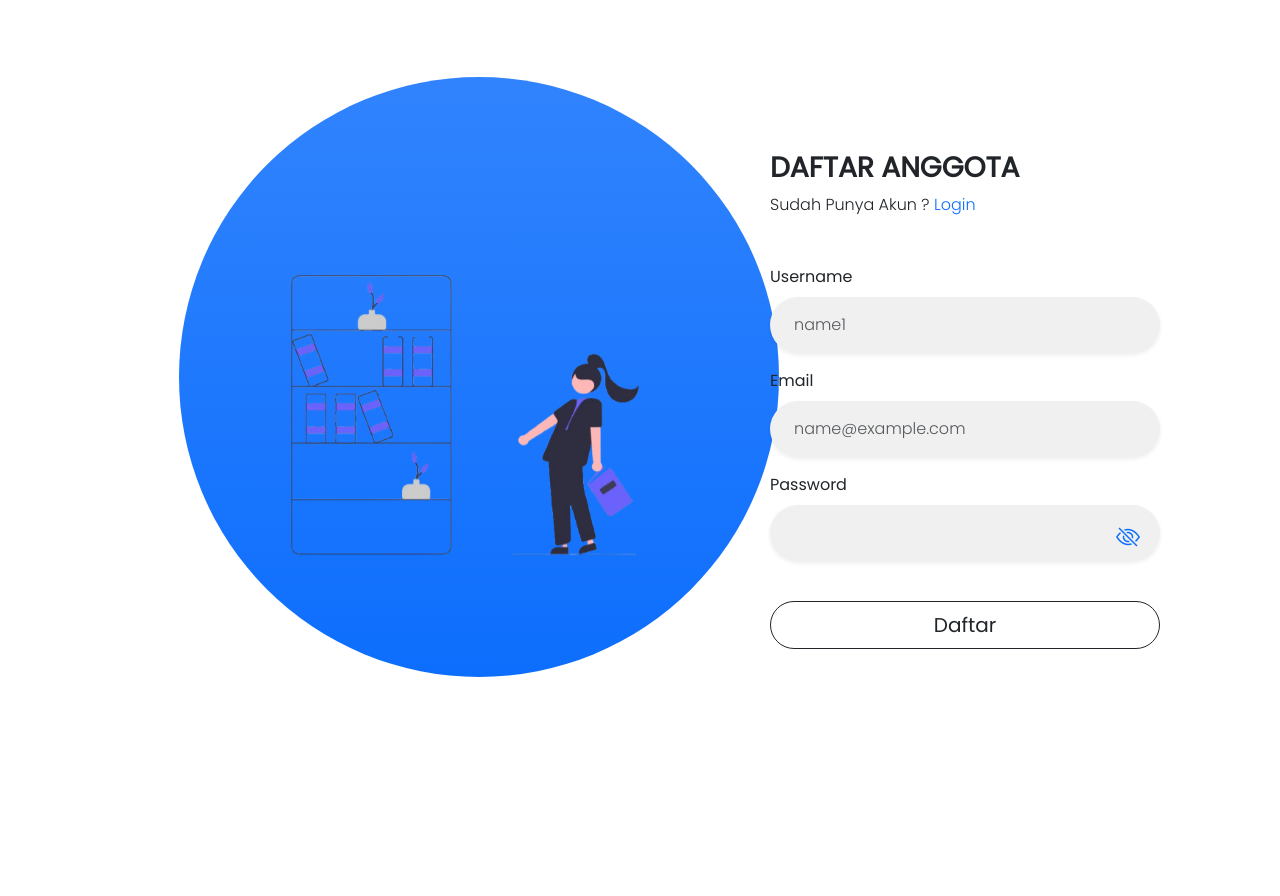
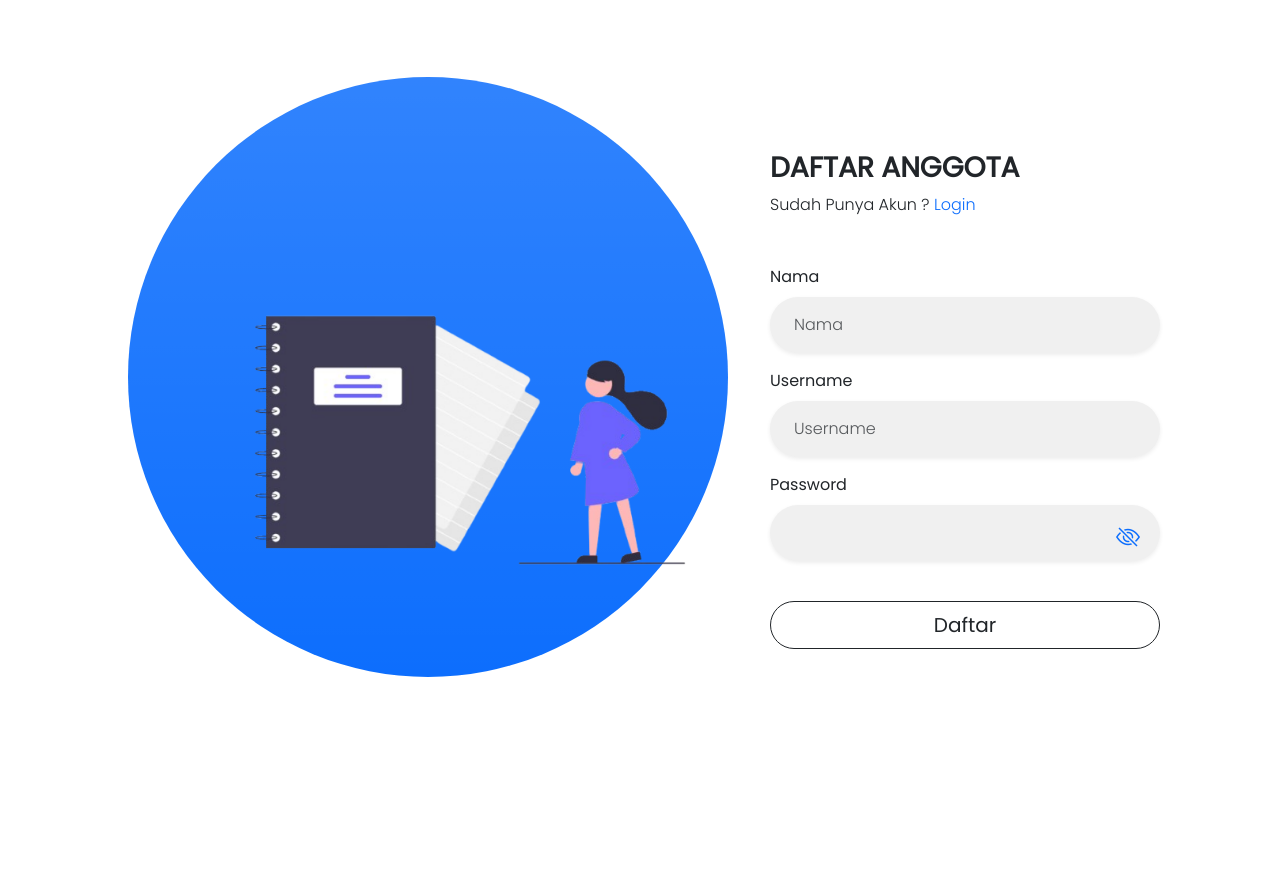
Before and after one commit to rifkyhilman/E-Library, a PHP site: page /pages/auth/register.php in a window 1280 px wide. Run offline with PHP 8.4, Linux system fonts and the light colour scheme; tables that the repository leaves empty or names only in its code hold one stand-in row (values such as "Sample post"); some libraries are stand-ins or nearby versions.

Commit message:
:hammer: Add function register
add function register

```diff
--- a/css/auth.css
+++ b/css/auth.css
@@ -39,7 +39,7 @@ body {
         margin-top: 5%;
     }
     .ball.register {
-        margin-left: 14%;
+        margin-left: 10%;
         margin-top: 6%;
     }
     .bounce {
@@ -115,6 +115,14 @@ body {
     text-decoration: none;
 }
 
-.bounce {
-    height: 330px;
+.bounce{
+    height: 300px;
 }
+
+.img-signup {
+    margin: 50px 0 0 -50px;
+}
+
+.img-sigin {
+    margin: 50px 0 0 -50px
+}
--- a/index.php
+++ b/index.php
@@ -217,9 +217,9 @@
                             }
                         } else {
                             // Auto Halaman Home Pengguna
-                            if ($data_level == "Administrator") {
+                            if ($data_level == "Admin") {
                                 include "pages/admin/dashboard.php";
-                            } elseif ($data_level == "Petugas") {
+                            } elseif ($data_level == "Anggota") {
                                 include "home/petugas.php";
                             }
                         }
--- a/pages/auth/login.php
+++ b/pages/auth/login.php
@@ -53,7 +53,7 @@
             <div class="d-none d-lg-block col-lg-6 col-xl-6 p-5">
                 <div class="row vh-100 p-5">
                     <div class="col align-self-center p-5 text-center">
-                        <img src="../../images/login.png" class="bounce" alt="logo sekolah">
+                        <img src="../../images/login.png" class="bounce img-sigin" alt="logo sekolah">
                     </div>
                 </div>
             </div>
--- a/pages/auth/register.php
+++ b/pages/auth/register.php
@@ -48,7 +48,7 @@
             <div class="d-none d-lg-block col-lg-6 col-xl-6 p-5">
                 <div class="row vh-100 p-5">
                     <div class="col align-self-center p-5 text-center">
-                        <img src="../../images/daftar.png" class="bounce" alt="">
+                        <img src="../../images/register.png" class="bounce img-signup" alt="">
                     </div>
                 </div>
             </div>
@@ -60,22 +60,22 @@
                         <!-- form register section -->
                         <form action="#" method="post" class="mt-5">
                             <div class="mb-3">
-                                <label for="username" class="form-label">Username</label>
-                                <input type="text" class="form-control text-indent shadow-sm bg-grey-light border-0 rounded-pill fw-lighter fs-7 p-3" placeholder="name1">
+                                <label for="nama" class="form-label">Nama</label>
+                                <input type="text" name="nama" class="form-control text-indent shadow-sm bg-grey-light border-0 rounded-pill fw-lighter fs-7 p-3" placeholder="Nama" Required>
                             </div>
                             <div class="mb-3">
-                                <label for="username" class="form-label">Email</label>
-                                <input type="email" class="form-control text-indent shadow-sm bg-grey-light border-0 rounded-pill fw-lighter fs-7 p-3" placeholder="name@example.com">
+                                <label for="username" class="form-label">Username</label>
+                                <input type="text" name="username" class="form-control text-indent shadow-sm bg-grey-light border-0 rounded-pill fw-lighter fs-7 p-3" placeholder="Username" Required>
                             </div>
                             <div class="mb-3">
-                                <label for="username" class="form-label">Password</label>
+                                <label for="password" class="form-label">Password</label>
                                 <div class="d-flex position-relative">
-                                    <input type="password" class="form-control text-indent auth__password shadow-sm bg-grey-light border-0 rounded-pill fw-lighter fs-7 p-3">
+                                    <input type="password" name="password" class="form-control text-indent auth__password shadow-sm bg-grey-light border-0 rounded-pill fw-lighter fs-7 p-3">
                                     <span class="password__icon text-primary fs-4 fw-bold bi bi-eye-slash"></span>
                                 </div>
                             </div>
                             <div class="col text-center">
-                                <button type="submit" class="btn btn-outline-dark btn-lg rounded-pill mt-4 w-100">Daftar</button>
+                                <button type="submit" name="btnRegister" class="btn btn-outline-dark btn-lg rounded-pill mt-4 w-100">Daftar</button>
                             </div>
                         </form>
                     </div>
@@ -94,45 +94,50 @@
 </html>
 
  <?php
-	include "../../db/conn.php";
+
+    if (isset ($_POST['btnRegister'])){
+
+        $sql_simpan = "INSERT INTO tb_anggota (id_anggota,nama,jekel,kelas,no_hp)
+            VALUES (
+                '".$format."',
+                '".$_POST['nama']."',
+                '".null."',
+                '".null."',
+                '".null."' )";
+
+        $sql_simpan2 = "INSERT INTO tb_pengguna (nama_pengguna, username, password, level)
+            VALUES (
+                '".$_POST['nama']."',
+                '".$_POST['username']."',
+                '".md5($_POST['password'])."',
+                '"."Anggota"."')";
 
 
-	if (isset($_POST['btnLogin'])) {
-		$username=mysqli_real_escape_string($koneksi,$_POST['username']);
-		$password=mysqli_real_escape_string($koneksi,md5($_POST['password']));
-		$sql_login = "SELECT * FROM tb_pengguna WHERE BINARY username='$username' AND password= '$password'";
+        $query_simpan = mysqli_query($koneksi, $sql_simpan);
+        $query_simpan2 = mysqli_query($koneksi, $sql_simpan2);
 
-		$query_login = mysqli_query($koneksi, $sql_login);
-		$data_login = mysqli_fetch_array($query_login,MYSQLI_BOTH);
-		$jumlah_login = mysqli_num_rows($query_login);
 
-		if ($jumlah_login == 1 ){
-			session_start();
-			$_SESSION["ses_id"]=$data_login["id_pengguna"];
-			$_SESSION["ses_nama"]=$data_login["nama_pengguna"];
-			$_SESSION["ses_username"]=$data_login["username"];
-			$_SESSION["ses_password"]=$data_login["password"];
-			$_SESSION["ses_level"]=$data_login["level"];
-
+        if ($query_simpan && $query_simpan2){
             echo "<script>
-				Swal.fire({title: 'Login Berhasil',
+                Swal.fire({title: 'Daftar Akun Berhasil',
                     text: '',
                     icon: 'success',
                     confirmButtonText: 'OK'
                 }).then((result) => {
                     if (result.value) {
-				       window.location = '/E-Library/index.php';
+                    window.location = 'login.php';
                     }
-				})</script>";
+                })
+                </script>";
         }else{
             echo "<script>
-				Swal.fire({title: 'Login Gagal',
+                Swal.fire({title: 'Daftar AKun Gagal !',
                     text: '',
                     icon: 'error',
                     confirmButtonText: 'OK'
                 }).then((result) => {
                     if (result.value) {
-					    window.location = 'auth.php';
+                    window.location = 'register.php';
                     }
                 })</script>";
         }
```
Also changed, not shown: images/register.png (added). Lines whose indentation alone changed are shown as unchanged.
